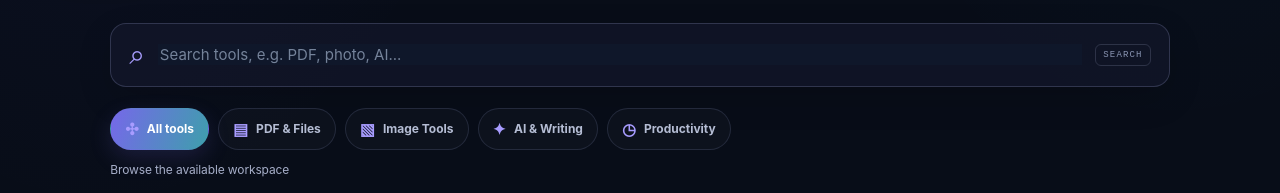
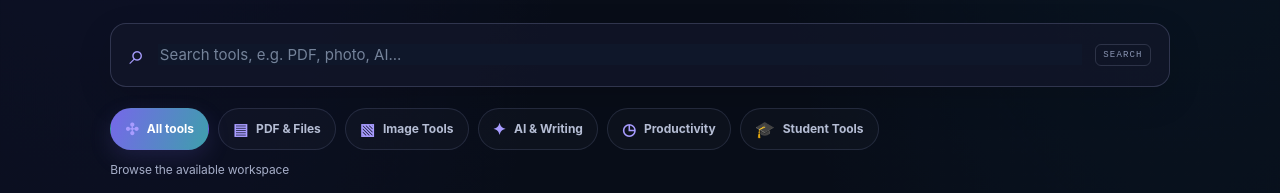
Before and after one commit to Afifarman/QuickToolBox, a Next.js app: page / in a window 1280 px wide. Shown: the part 961-1154 px from the top of the page. Built offline with nearby package versions, Linux system fonts and the light colour scheme; no server answers.

Commit message:
feat: add verified student tools to directory

```diff
--- a/components/PdfGuruInspiredHome.js
+++ b/components/PdfGuruInspiredHome.js
@@ -13,6 +13,23 @@ const tools = [
   { name: "AI Prompt Generator", description: "Create clearer prompts for AI workflows.", href: "/ai-prompts", category: "AI & Writing", icon: "⌘", tags: "prompt generator ai" },
   { name: "Local AI Chat", description: "Explore browser-based local AI where your device supports it.", href: "/ai/local", category: "AI & Writing", icon: "◉", tags: "local offline browser ai" },
   { name: "AI Agent", description: "Open the AI agent workspace.", href: "/ai-agent", category: "AI & Writing", icon: "⌁", tags: "agent automate assistant" },
+  { name: "Grade & Percentage Calculator", description: "Calculate marks, percentage and grade.", href: "/student-tools/grade-calculator", category: "Student Tools", icon: "📊", tags: "grade calculation marks percentage" },
+  { name: "Study Timetable Generator", description: "Build a simple weekly study plan.", href: "/student-tools/study-timetable", category: "Student Tools", icon: "📅", tags: "study planner schedule timetable" },
+  { name: "Study Time Calculator", description: "Divide study hours into daily targets.", href: "/student-tools/study-time-calculator", category: "Student Tools", icon: "⏰", tags: "study hours time" },
+  { name: "Scientific Calculator", description: "Calculate supported arithmetic and scientific expressions.", href: "/student-tools/scientific-calculator", category: "Student Tools", icon: "🔢", tags: "math calculator sin sqrt" },
+  { name: "Math Problem Solver", description: "Solve supported percentage and linear equation questions.", href: "/student-tools/math-problem-solver", category: "Student Tools", icon: "📐", tags: "math equation percentage" },
+  { name: "Citation Generator", description: "Format basic APA, MLA and Chicago citations.", href: "/student-tools/citation-generator", category: "Student Tools", icon: "📚", tags: "citation reference bibliography" },
+  { name: "Essay Outline Generator", description: "Create a structured essay outline.", href: "/student-tools/essay-outline-generator", category: "Student Tools", icon: "✍️", tags: "essay writing outline" },
+  { name: "Quiz Generator", description: "Turn study notes into practice questions.", href: "/student-tools/quiz-generator", category: "Student Tools", icon: "❓", tags: "quiz questions revision" },
+  { name: "Notes Summarizer", description: "Condense notes for faster revision.", href: "/student-tools/notes-summarizer", category: "Student Tools", icon: "📄", tags: "notes summary study" },
+  { name: "Grammar Checker", description: "Review common punctuation and capitalization issues.", href: "/student-tools/grammar-checker", category: "Student Tools", icon: "🔤", tags: "grammar spelling punctuation" },
+  { name: "Student Translator", description: "Translate text when the configured AI service is available.", href: "/student-tools/student-translator", category: "Student Tools", icon: "🌐", tags: "translate language" },
+  { name: "PDF Study Notes Extractor", description: "Extract selectable text from PDF files.", href: "/student-tools/pdf-notes-extractor", category: "Student Tools", icon: "📑", tags: "pdf extract notes" },
+  { name: "Semester Result Calculator", description: "Calculate weighted semester GPA.", href: "/student-tools/semester-result-calculator", category: "Student Tools", icon: "📈", tags: "semester result gpa grade" },
+  { name: "Exam Countdown", description: "Track the time remaining until an exam.", href: "/student-tools/exam-countdown", category: "Student Tools", icon: "🎓", tags: "exam date countdown" },
+  { name: "Student Budget Calculator", description: "Compare income, expenses and remaining budget.", href: "/student-tools/student-budget-calculator", category: "Student Tools", icon: "💰", tags: "student budget money expenses" },
+  { name: "Assignment Checklist", description: "Track assignment tasks and due dates in this browser.", href: "/student-tools/assignment-checklist", category: "Student Tools", icon: "☑️", tags: "assignment checklist task" },
+  { name: "Study Notes Organizer", description: "Save and organize notes by subject.", href: "/student-tools/study-notes-organizer", category: "Student Tools", icon: "🗂️", tags: "study notes organizer" },
 ];
 
 const categories = [
@@ -21,6 +38,7 @@ const categories = [
   { name: "Image Tools", icon: "▧", note: "Photo editing and image workflows" },
   { name: "AI & Writing", icon: "✦", note: "AI assistance and writing" },
   { name: "Productivity", icon: "◷", note: "Everyday work utilities" },
+  { name: "Student Tools", icon: "🎓", note: "Calculators, study planning and revision utilities" },
 ];
 
 const benefits = [
```
